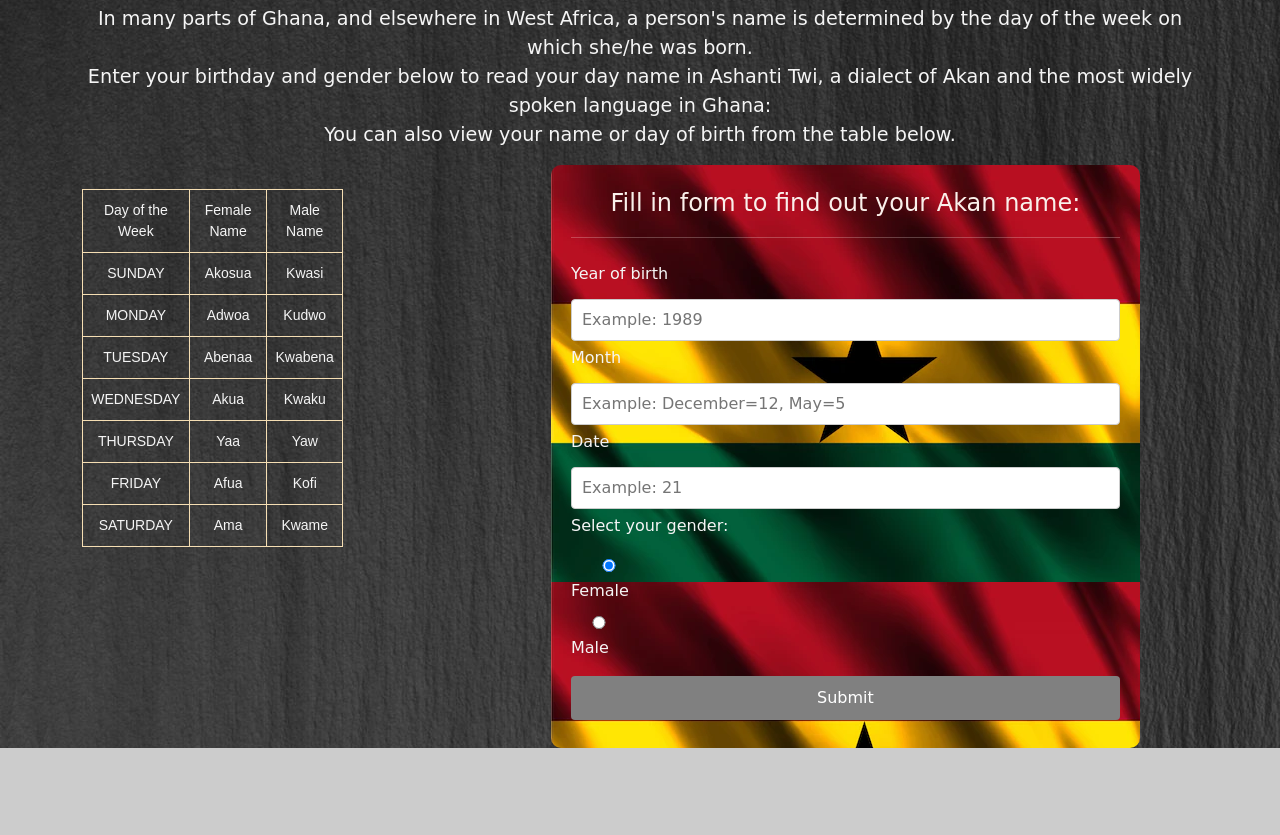
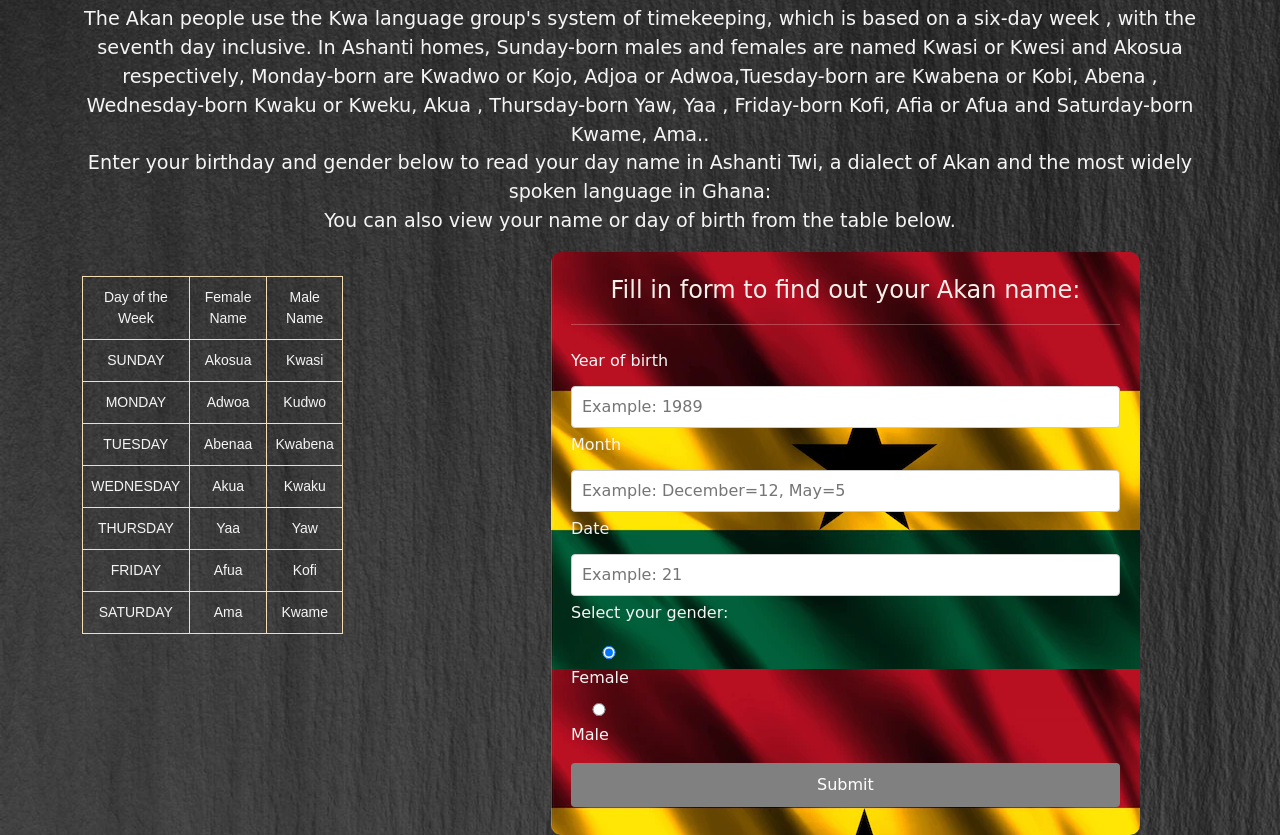
Before and after one commit to joey57/Akan-Name, a plain HTML site: page index.html in a window 1280 px wide. Shown: the part 95-930 px from the top of the page. Before the commit the page ends 843 px from the top, so only its background shows below. Drawn offline with nearby package versions, Linux system fonts and the light colour scheme.

Commit message:
changed explanation

```diff
--- a/index.html
+++ b/index.html
@@ -19,7 +19,7 @@
           <br>
           <h3>Akan Names</h3>
           <div class="info">
-              <p>In many parts of Ghana, and elsewhere in West Africa, a person's name is determined by the day of the week on which she/he was born.
+              <p>The Akan people use the Kwa language group's system of timekeeping, which is based on a six-day week , with the seventh day inclusive. In Ashanti homes, Sunday-born males and females are named Kwasi or Kwesi and Akosua respectively, Monday-born are Kwadwo or Kojo, Adjoa or Adwoa,Tuesday-born are Kwabena or Kobi, Abena , Wednesday-born Kwaku or Kweku, Akua , Thursday-born Yaw, Yaa , Friday-born Kofi, Afia or Afua  and Saturday-born Kwame, Ama..
                   <br> Enter your birthday and gender below to read your day name in Ashanti Twi, a dialect of Akan and the most widely spoken language in Ghana:
                   <br> You can also view your name or day of birth from the table below. <br>
               </p>
```
